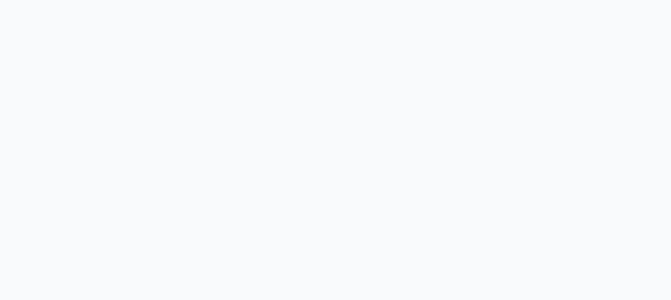
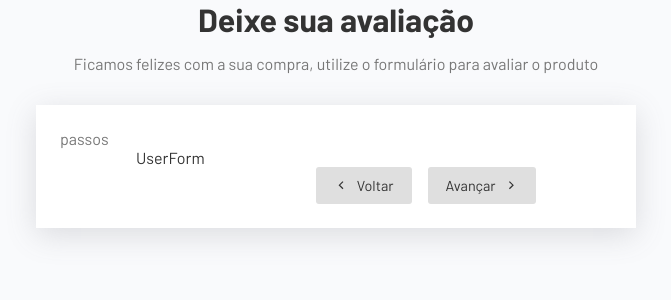
Before and after one commit to MaduReboucas/avaliador-ts, a React (Vite) app: page / in a window 1280 px wide. Shown: the top 300 px of the page, without its empty margins (304-975 px from the left). Built offline with nearby package versions, Linux system fonts and the light colour scheme; the HTML template or start-up script is replaced by a standard one.

Commit message:
Estrutura do componente base

```diff
--- a/src/App.tsx
+++ b/src/App.tsx
@@ -1,5 +1,42 @@
 import "./App.css";
 
-function App() {}
+import UserForm from "./components/UserForm";
+import Thanks from "./components/Thanks";
+import ReviewForm from "./components/ReviewForm";
+
+import { GrFormNext, GrFormPrevious } from "react-icons/gr";
+
+function App() {
+  return (
+    <div className="App">
+      <div className="header">
+        <h2>Deixe sua avaliação</h2>
+        <p>
+          Ficamos felizes com a sua compra, utilize o formulário para avaliar o
+          produto
+        </p>
+      </div>
+      <div className="form-container">
+        <p>passos</p>
+        <form>
+          <div className="inpust-container">
+            <UserForm />
+          </div>
+          <div className="actions">
+            <button>
+              <GrFormPrevious />
+              <span>Voltar</span>
+            </button>
+
+            <button>
+              <span>Avançar</span>
+              <GrFormNext />
+            </button>
+          </div>
+        </form>
+      </div>
+    </div>
+  );
+}
 
 export default App;
--- /dev/null
+++ b/src/components/ReviewForm.tsx
@@ -0,0 +1,7 @@
+import "./ReviewForm.css";
+
+const ReviewForm = () => {
+  return <div>ReviewForm</div>;
+};
+
+export default ReviewForm;
--- /dev/null
+++ b/src/components/Thanks.tsx
@@ -0,0 +1,7 @@
+import "./Thanks.css";
+
+const Thanks = () => {
+  return <div>Thanks</div>;
+};
+
+export default Thanks;
--- /dev/null
+++ b/src/components/UserForm.tsx
@@ -0,0 +1,5 @@
+const UserForm = () => {
+  return <div>UserForm</div>;
+};
+
+export default UserForm;
--- a/src/index.css
+++ b/src/index.css
@@ -9,7 +9,6 @@
 p {
   color: #777;
 }
-
 body {
   background-color: #f9fafc;
 }
```
Also changed, not shown: src/components/ReviewForm.css (added), src/components/Thanks.css (added).
